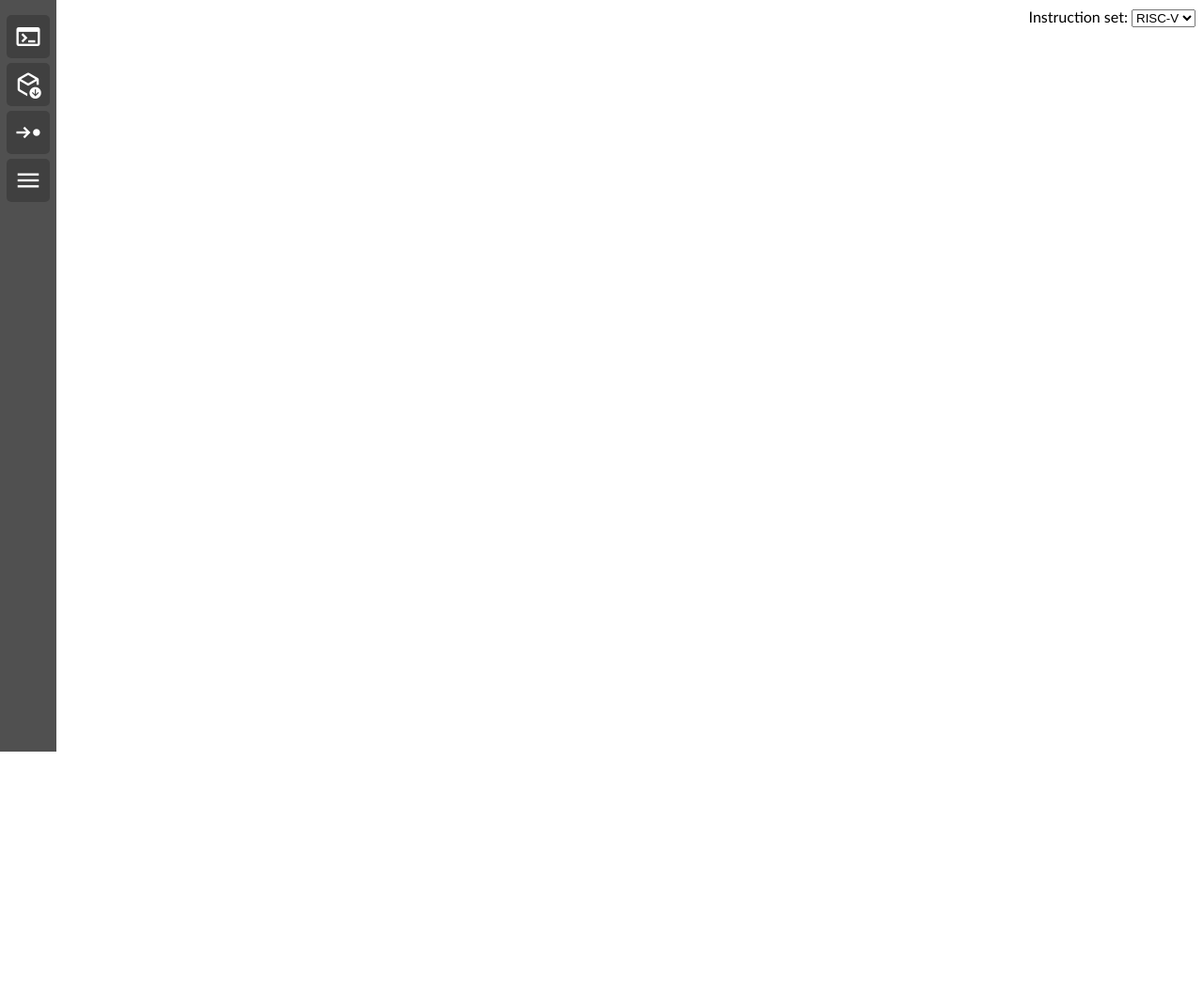
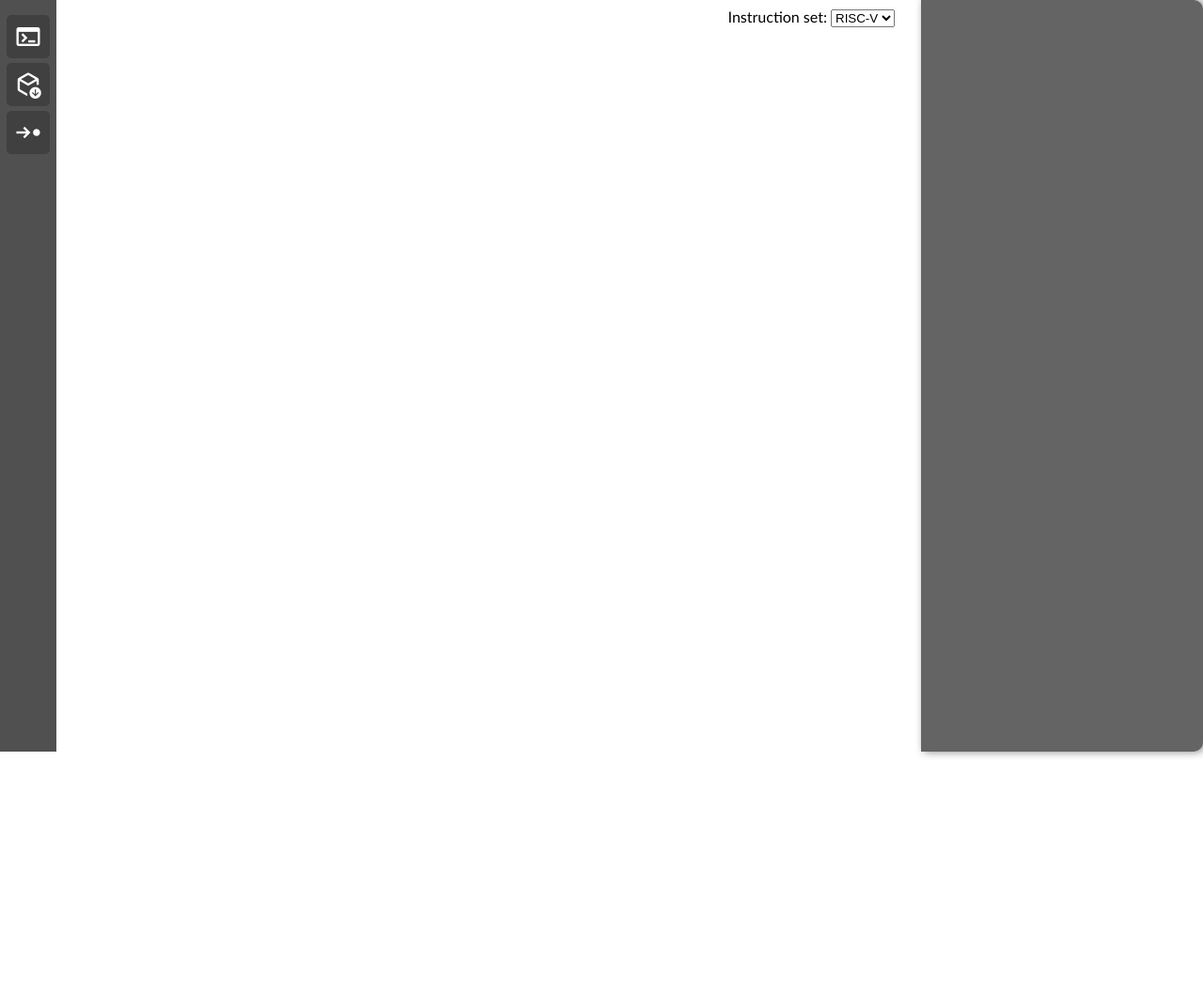
Before and after one commit to JakobJelovcan/RISC-V-Interpreter, a website with bundled scripts: page index.html in a window 1280 px wide. Shown: the whole page at 94% size. Before the commit the page ends 800 px from the top, so only its background shows below. Built offline with nearby package versions, Linux system fonts and the light colour scheme; a script that the page names is missing.

Commit message:
Always display register window

```diff
--- a/index.html
+++ b/index.html
@@ -17,6 +17,8 @@
         #container {
             position: relative;
             margin-left: 60px;
+            margin-right: 300px;
+            display: flex;
         }
 
         .menu li {
@@ -111,12 +113,10 @@
 
         #registers {
             position: absolute;
-            left: -400px;
+            right: 0px;
             top: 0;
             z-index: 1;
-            width: 30%;
-            min-width: 200px;
-            max-width: 400px;
+            width: 300px;
             height: 100%;
             background-color: rgb(100, 100, 100);
             box-shadow: 3px 0px 10px gray;
@@ -137,8 +137,9 @@
         }
 
         #canvas {
-            height: 30%;
-            width: 30%;
+            width: 700px;
+            height: 400px;
+            top: 650px;
             position: absolute;
             left: 0px;
             bottom: 0px;
@@ -154,7 +155,7 @@
         #instructionSetContainer {
             font-family: calibri;
             position: absolute;
-            right: 0;
+            right: 20px;
             top: 0
         }
     </style>
@@ -194,16 +195,6 @@
                         </div>
                     </div>
                 </li>
-                <li>
-                    <div id="registersButton" class="button toolTip">
-                        <span class="material-symbols-outlined">
-                            menu
-                        </span>
-                        <div class="toolTipText">
-                            Registers
-                        </div>
-                    </div>
-                </li>
             </ul>
         </div>
         <textarea id="editor"
--- a/src/main.js
+++ b/src/main.js
@@ -84,7 +84,7 @@ class Simulator {
         const registers = this._pipeline.registers;
         for (let i = 0; i < this._pipeline.registers.length; ++i) {
             if (i < 10) {
-                content += `${registerPrefix}0${i}: ${registers[i]}\n`;
+                content += ` ${registerPrefix}${i}: ${registers[i]}\n`;
             } else {
                 content += `${registerPrefix}${i}: ${registers[i]}\n`;
             }
@@ -160,7 +160,6 @@ const sim = new Simulator(labels, registers, canvas);
 document.querySelector('#loadButton').addEventListener('click', loadClick);
 document.querySelector('#editorButton').addEventListener('click', editorClick);
 document.querySelector('#stepButton').addEventListener('click', stepClick);
-document.querySelector('#registersButton').addEventListener('click', registersClick);
 document.querySelector('#pointerCapture').addEventListener('click', pointerCaptureClick);
 document.querySelector('#instructionSet').addEventListener('change', instructionSetChanged);
 
@@ -214,16 +213,6 @@ function editorClick() {
 }
 
 /**
- * Event handler for registersButton click
- */
-function registersClick() {
-    const registers = document.querySelector('#registers');
-    registers.classList.toggle('open');
-    const editor = document.querySelector('#editor');
-    editor.classList.remove('open');
-}
-
-/**
  * Event handler for pointerCapture click
  */
 function pointerCaptureClick() {
```
